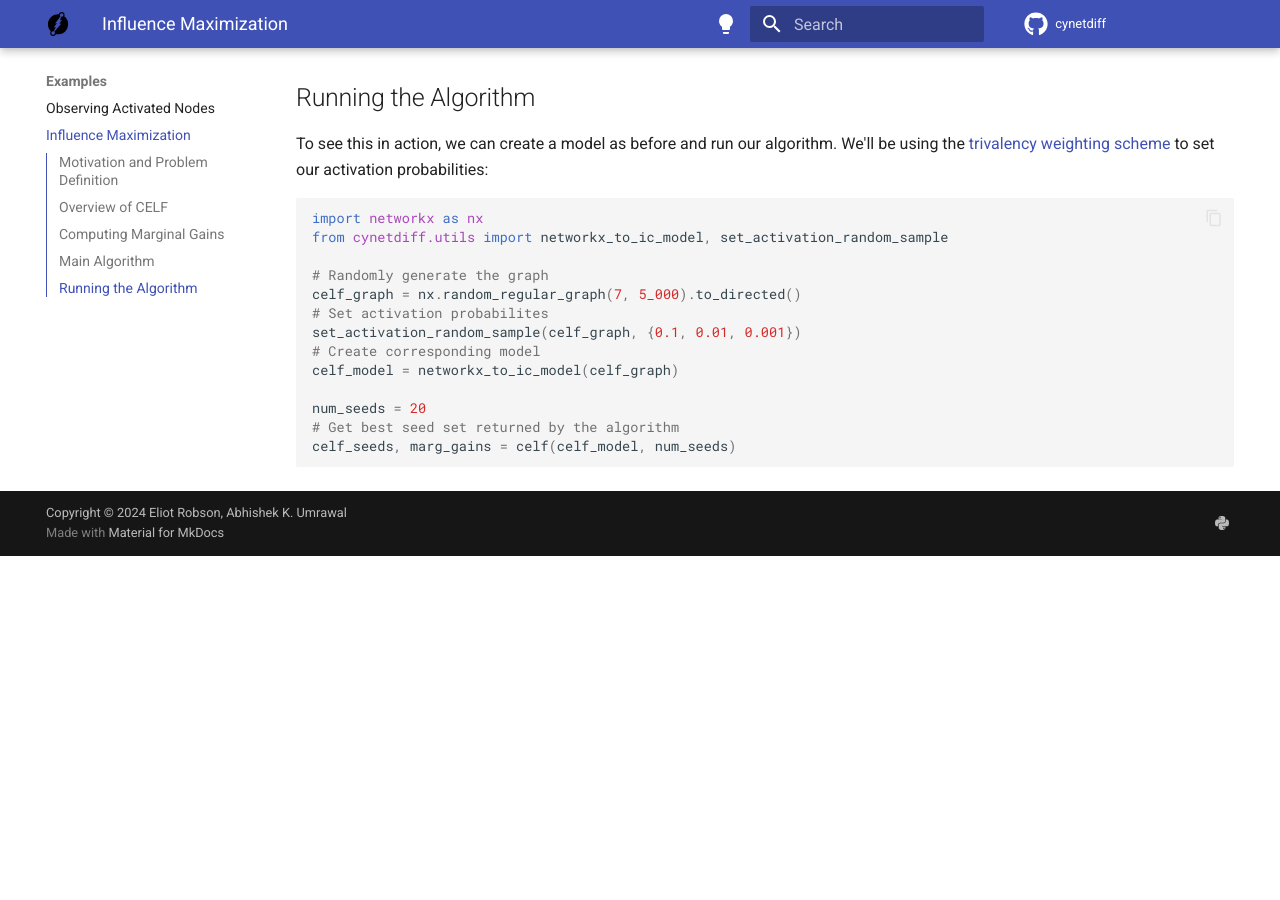
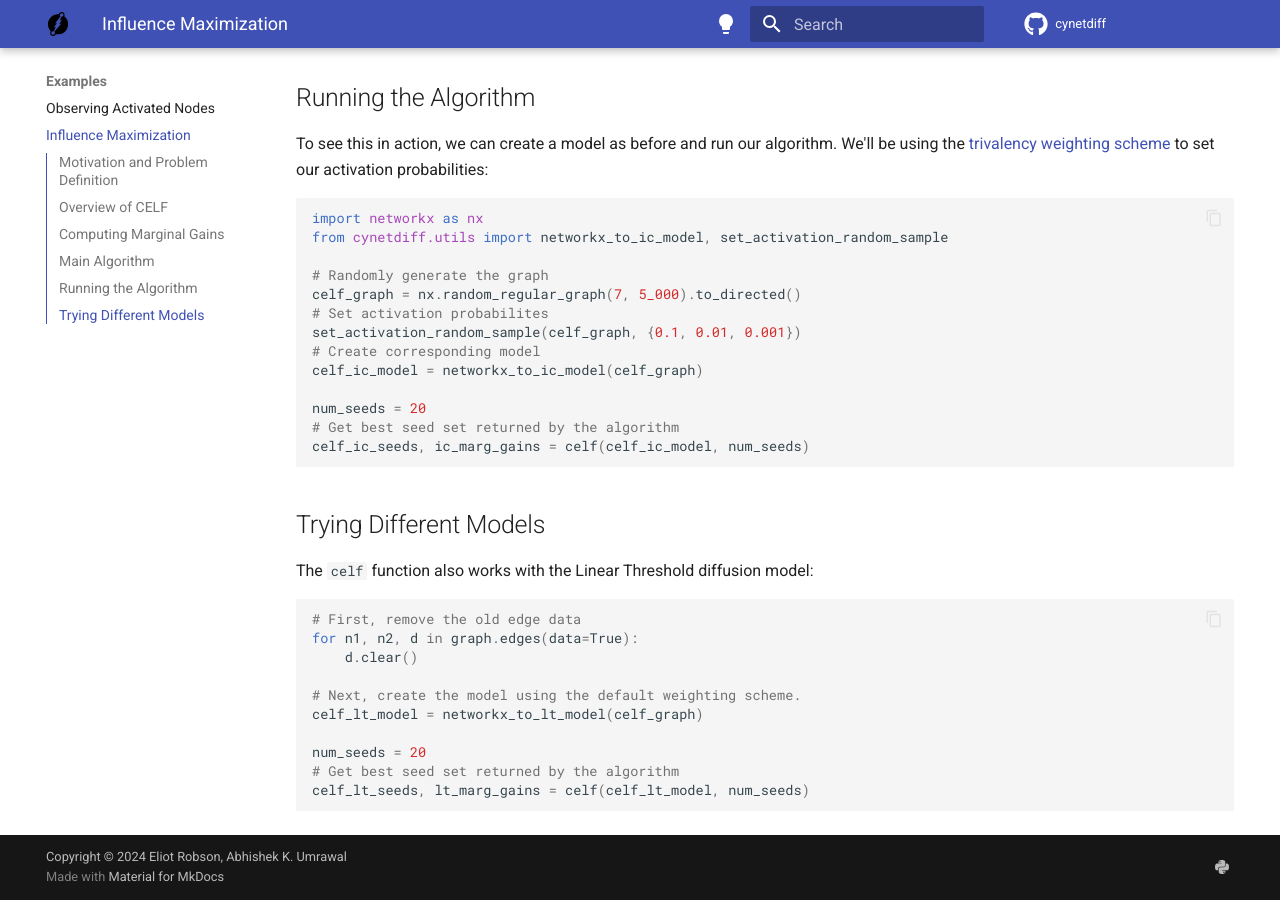
Before and after one commit to eliotwrobson/CyNetDiff, an MkDocs documentation site: the page built from docs/examples/celf.md, in a window 1280 px wide and 900 px high, scrolled down 2852 px. Built offline with MkDocs 1.6.1 and Material for MkDocs 9.7.7, drawn with Linux system fonts in a browser that asks for light colours; comment, search, counter and statistics services are not loaded; before the commit the page ends 3408 px from its top, so only the background shows below that; some of the changed text lies outside the part shown.

````diff
--- a/docs/examples/celf.md
+++ b/docs/examples/celf.md
@@ -150,9 +150,25 @@ celf_graph = nx.random_regular_graph(7, 5_000).to_directed()
 # Set activation probabilites
 set_activation_random_sample(celf_graph, {0.1, 0.01, 0.001})
 # Create corresponding model
-celf_model = networkx_to_ic_model(celf_graph)
+celf_ic_model = networkx_to_ic_model(celf_graph)
 
 num_seeds = 20
 # Get best seed set returned by the algorithm
-celf_seeds, marg_gains = celf(celf_model, num_seeds)
+celf_ic_seeds, ic_marg_gains = celf(celf_ic_model, num_seeds)
 ```
+
+## Trying Different Models
+The `celf` function also works with the Linear Threshold diffusion model:
+
+```python
+# First, remove the old edge data
+for n1, n2, d in graph.edges(data=True):
+    d.clear()
+
+# Next, create the model using the default weighting scheme.
+celf_lt_model = networkx_to_lt_model(celf_graph)
+
+num_seeds = 20
+# Get best seed set returned by the algorithm
+celf_lt_seeds, lt_marg_gains = celf(celf_lt_model, num_seeds)
+```
````
Also changed, not shown: other parts of docs/examples/celf.md (+2 -2 lines), 3 other files.
